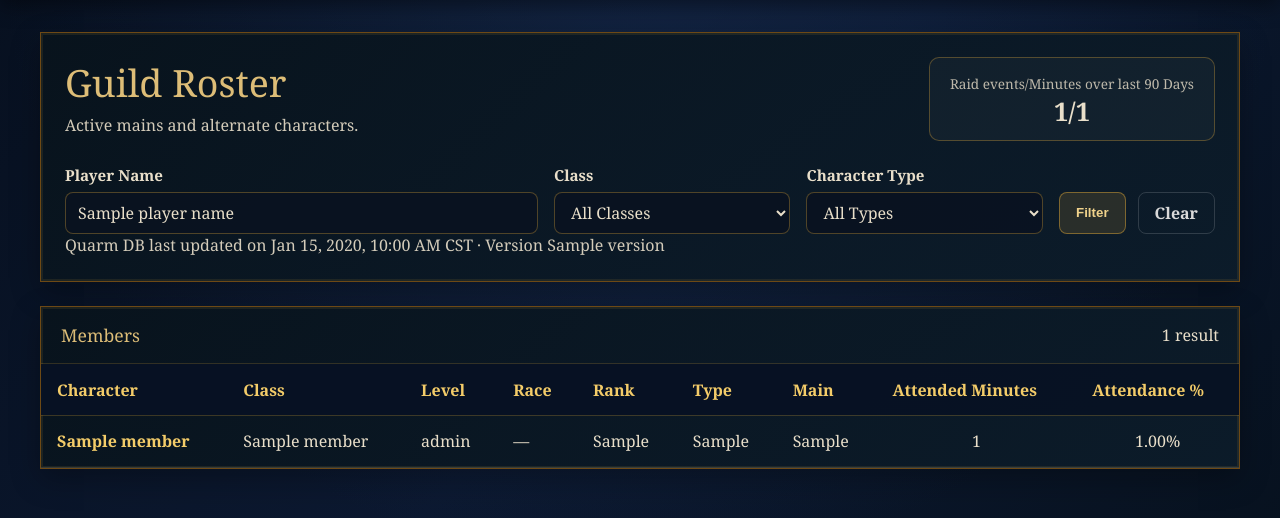
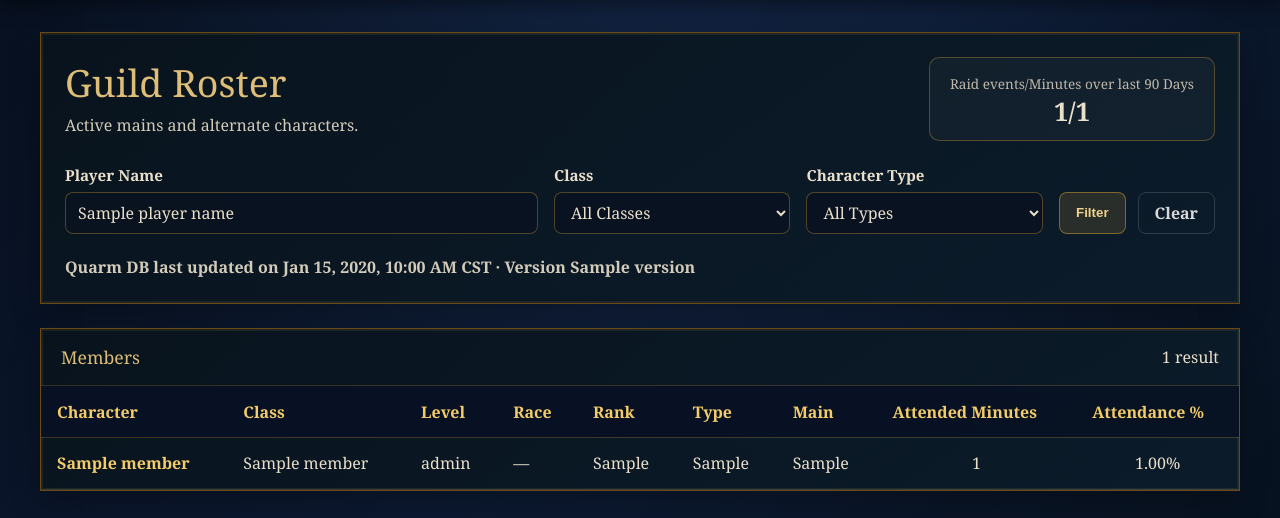
Before and after one commit to paxxoid/lsf_web, a Django app: template guild/templates/guild/roster.html in a window 1280 px wide. Shown: the part 64-582 px from the top of the page. Run offline with Django 5.2, Linux system fonts and the light colour scheme; the template is opened without the code that fills it: most values are stand-ins (such as "Sample title", 1, 10 or a date in 2020).

Commit message:
roster. update

```diff
--- a/guild/templates/guild/roster.html
+++ b/guild/templates/guild/roster.html
@@ -58,11 +58,12 @@
                 <a href="{% url 'guild:roster' %}" class="btn-secondary">Clear</a>
             </div>
         </form>
+            <br>
             {% if quarm_db_status %}
-            <p class="quarm-db-status">
+            <p class="quarm-db-status"><b>
                 Quarm DB last updated on
                 {{ quarm_db_status.updated_at|date:"M j, Y, g:i A T" }}
-                · Version {{ quarm_db_status.version }}
+                · Version {{ quarm_db_status.version }}</b>
             </p>
             {% else %}
             <p class="quarm-db-status">
```
